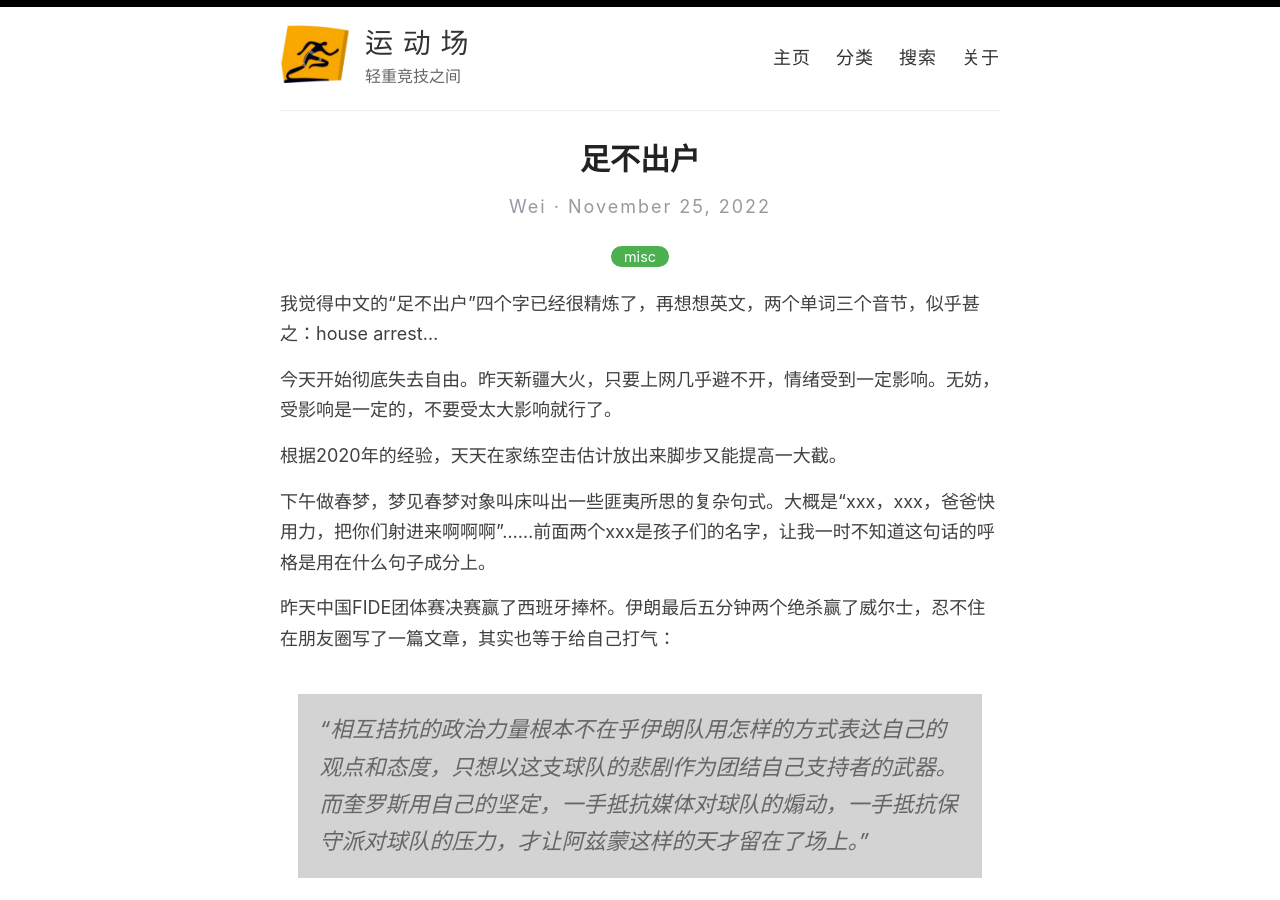
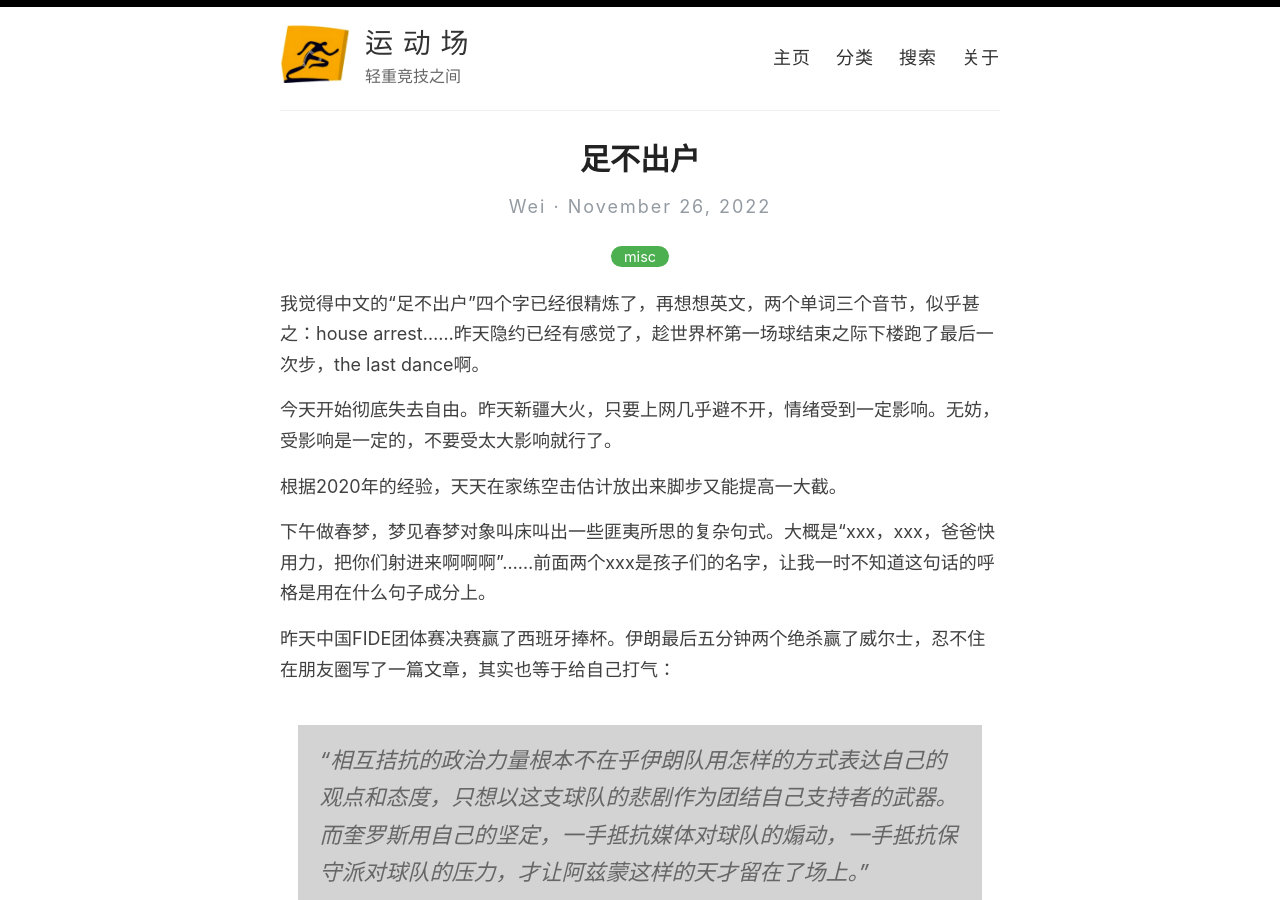
Before and after one commit to athletik/athletik.github.io, a Jekyll site: the page built from _posts/2022-11-26-足不出户.md, in a window 1280 px wide and 900 px high. Built offline with Jekyll 4.4.1, drawn with Linux system fonts in a browser that asks for light colours; comment, search, counter and statistics services are not loaded.

Commit message:
Update and rename 2022-11-25-足不出户.md to 2022-11-26-足不出户.md

```diff
--- a/_posts/2022-11-25-足不出户.md
+++ b/_posts/2022-11-26-足不出户.md
@@ -4,7 +4,7 @@ categories: misc
 title: 足不出户
 ---
 
-我觉得中文的“足不出户”四个字已经很精炼了，再想想英文，两个单词三个音节，似乎甚之：house arrest...
+我觉得中文的“足不出户”四个字已经很精炼了，再想想英文，两个单词三个音节，似乎甚之：house arrest......昨天隐约已经有感觉了，趁世界杯第一场球结束之际下楼跑了最后一次步，the last dance啊。
 
 今天开始彻底失去自由。昨天新疆大火，只要上网几乎避不开，情绪受到一定影响。无妨，受影响是一定的，不要受太大影响就行了。
 
@@ -15,5 +15,5 @@ title: 足不出户
 昨天中国FIDE团体赛决赛赢了西班牙捧杯。伊朗最后五分钟两个绝杀赢了威尔士，忍不住在朋友圈写了一篇文章，其实也等于给自己打气：
 
 > “相互拮抗的政治力量根本不在乎伊朗队用怎样的方式表达自己的观点和态度，只想以这支球队的悲剧作为团结自己支持者的武器。而奎罗斯用自己的坚定，一手抵抗媒体对球队的煽动，一手抵抗保守派对球队的压力，才让阿兹蒙这样的天才留在了场上。”
-
+>
 > 体育从来无法摆脱政治，但昨晚的伊朗用以创造本届世界杯又一名局的，是纯粹而迷人的竞技家精神。全体攻守快速转化中的协调和坚决，只剩七成功力的亚洲第二前锋反复直线斜线插防线身后施压的执行力……这支球队的美丽，并不仅仅来自于坚强。当然，像阿兹蒙抽筋数次后依然无中生有地找到体力冲刺争顶、礼萨扬一个右后卫在力拼100分钟后竟能拍马赶到那个位置打进奠定比赛的进球，的确如同一位在第12回合精疲力尽的拳手突然挥出没法用常理解释的惊天重拳一样，带给人原始而充满本真生命力的感动和震撼。这样一场胜利无论在场上还在场下都会带给伊朗人民一些鼓励和安慰——即便是这样的世界，也并不是什么都无法得到。由衷地为他们高兴！
```
